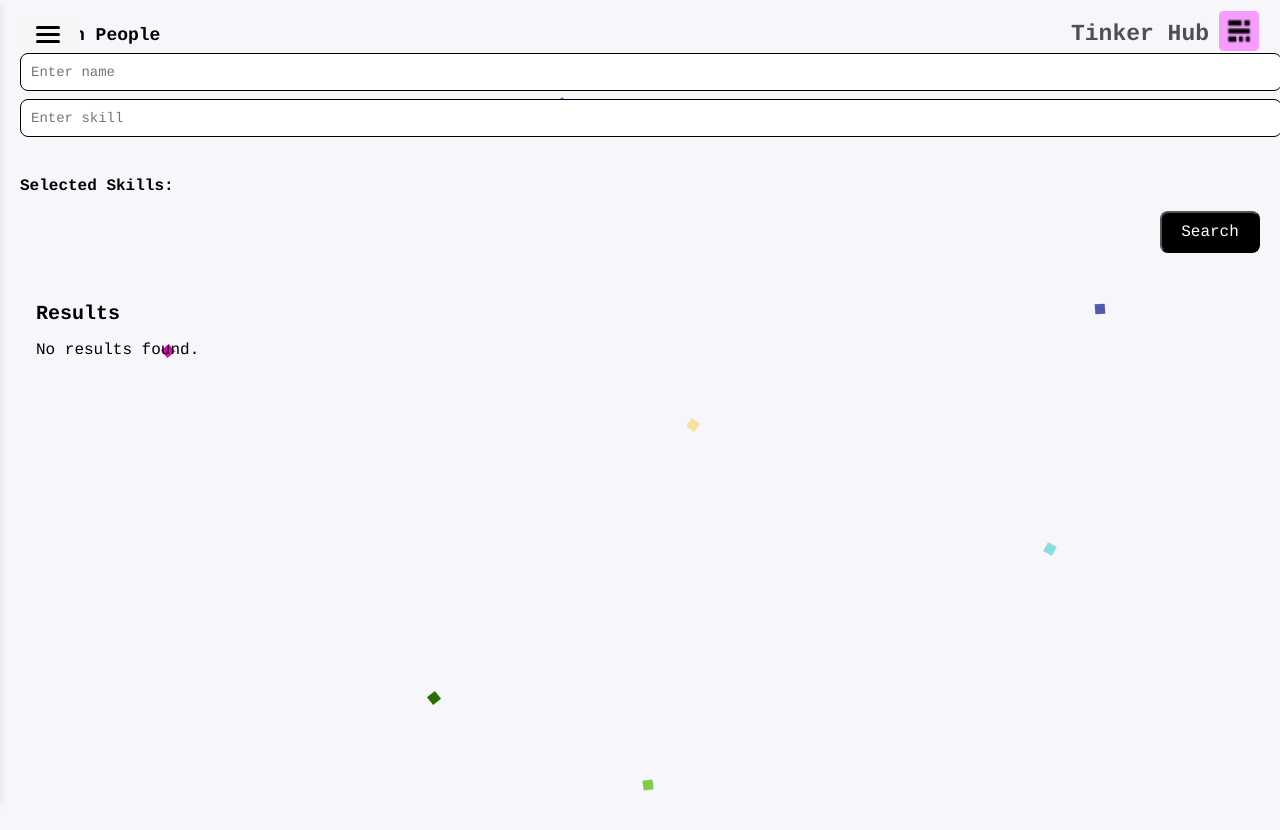
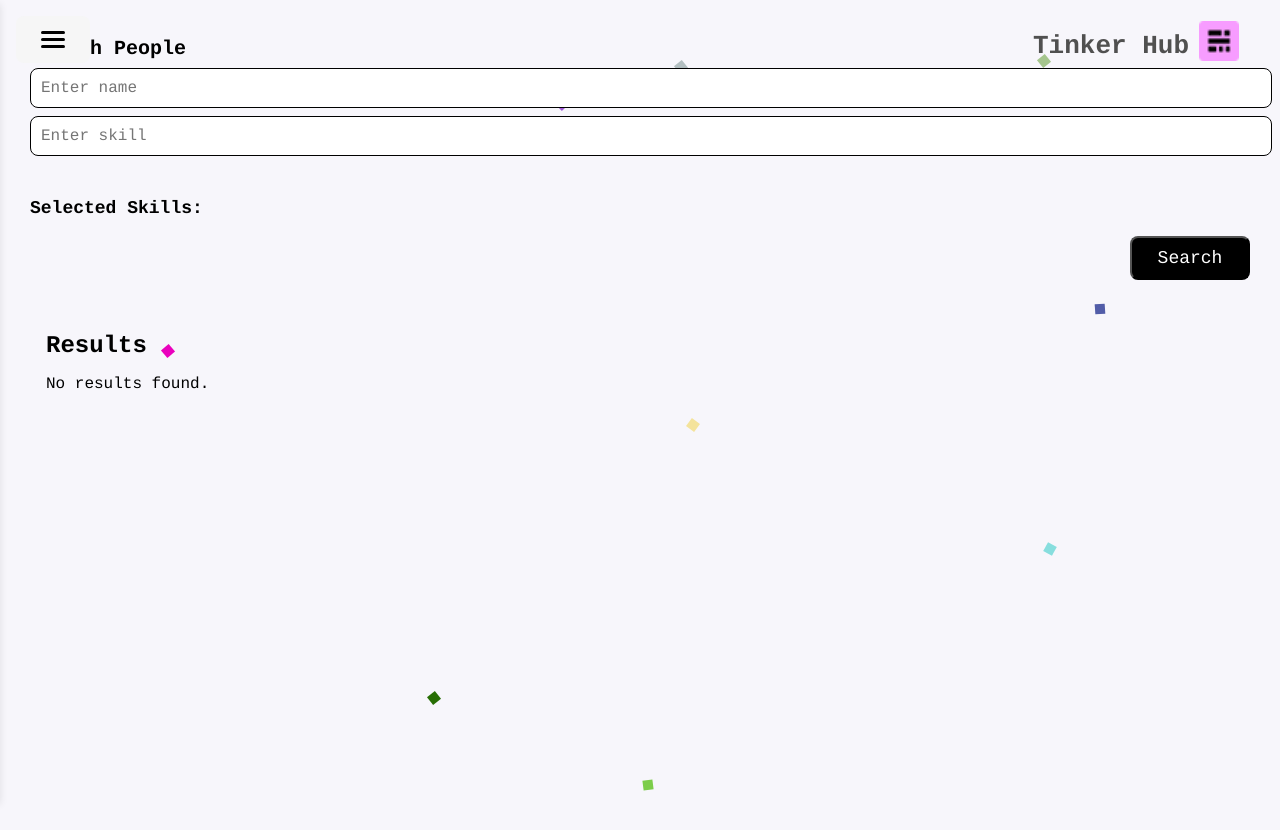
Before and after one commit to Arunitdy/TinkerHub, a React (Vite) app in the folder biolink/: page / in a window 1280 px wide. Shown: the top 830 px of the page. Built offline with nearby package versions, Linux system fonts and the light colour scheme.

Commit message:
@media(min-width: 800px)

```diff
--- a/biolink/src/App.css
+++ b/biolink/src/App.css
@@ -308,11 +308,76 @@ body {
   color: red;
 }
 
-@media(min-width:800px){
-  .app-container {
-    margin: 10px;
-    min-height: 100vh;
-    display: flex;
-    flex-direction: column;
+@media(min-width: 800px) {
+    .app-container {
+      margin: 20px; /* Adjusted margin to ensure it's not too wide */
+      min-height: 100vh; /* Ensures it takes up the full viewport height */
+      display: flex;
+      flex-direction: column;
+    }
+
+    .logo {
+      top: 20px; /* Adjusted to fit better on larger screens */
+      right: 40px;
+    }
+
+    .logo h3 {
+      font-size: 26px; /* Increased font size for larger screens */
+      margin-top: 10px;
+    }
+
+    .menu-toggle-button {
+      padding: 15px 25px; /* Increased padding for better appearance on larger screens */
+      font-size: 18px; /* Increased font size */
+    }
+
+    .sliding-menu {
+      width: 300px; /* Increased width of the sliding menu for larger screens */
+    }
+
+    .menu-title {
+      font-size: 24px; /* Increased font size */
+    }
+
+    .menu-item {
+      font-size: 18px; /* Increased font size for larger screens */
+    }
+
+    .search-title {
+      font-size: 20px; /* Larger font size */
+    }
+
+    .search-input, .skill-input {
+      font-size: 16px; /* Larger font size for better visibility */
+    }
+
+    .selected-skills-title {
+      font-size: 18px; /* Increased font size */
+    }
+
+    .selected-skill-badge {
+      font-size: 16px; /* Increased font size */
+      padding: 8px 4px 8px 14px;
+    }
+
+    .remove-skill-button {
+      font-size: 20px; /* Larger remove button */
+    }
+
+    .search-button {
+      width: 120px; /* Increased width for search button */
+      font-size: 18px; /* Increased font size */
+    }
+
+    .results-title {
+      font-size: 24px; /* Larger font size for results section */
+    }
+
+    .result-item {
+      padding: 20px; /* More padding for larger screens */
+    }
+
+    .result-label {
+      font-size: 18px; /* Larger font size for result labels */
+    }
   }
-}
```
